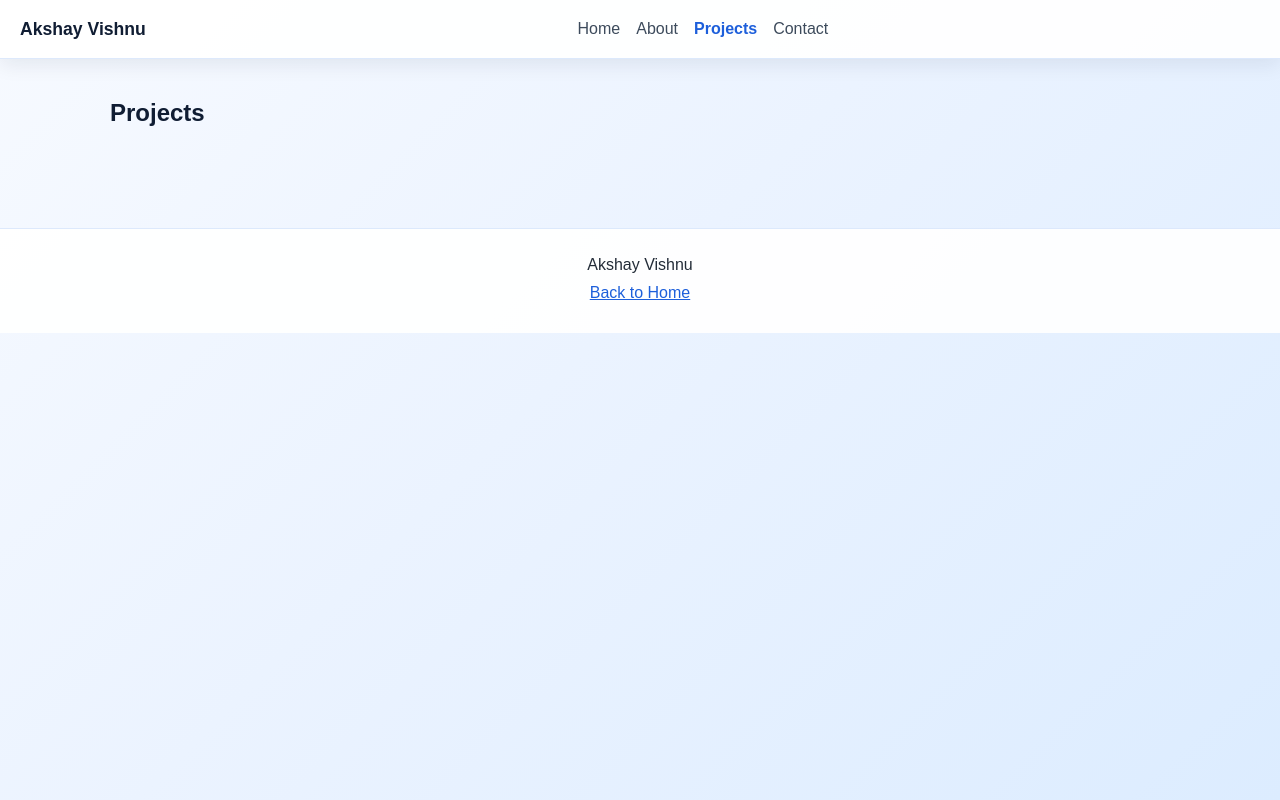
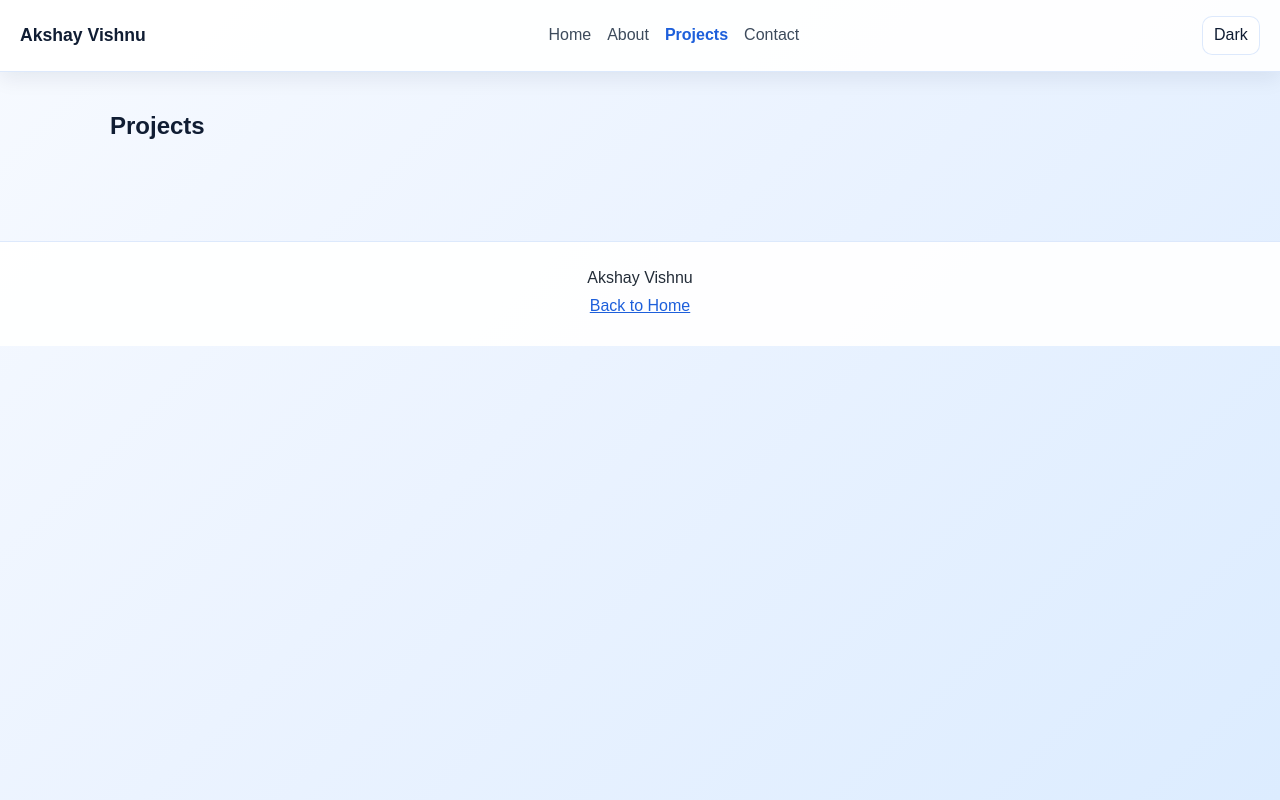
Before and after one commit to AkshayyVishnu/Personal_Portfolio, a React (Vite) app in the folder assignment-2/: page /projects in a window 1280 px wide. Built offline with nearby package versions, Linux system fonts and the light colour scheme.

Commit message:
feat(a2): lift theme state to App, persist to localStorage via useEffect

```diff
--- a/assignment-2/src/App.jsx
+++ b/assignment-2/src/App.jsx
@@ -1,4 +1,6 @@
+import { useEffect, useState } from 'react';
 import { Route, Routes } from 'react-router-dom';
+import { ThemeContext } from './context/ThemeContext';
 import Layout from './components/Layout';
 import Home from './pages/Home';
 import About from './pages/About';
@@ -6,7 +8,17 @@ import Projects from './pages/Projects';
 import Contact from './pages/Contact';
 
 function App() {
+  // read back on initial load — runs once, before the first render
+  const [theme, setTheme] = useState(() => localStorage.getItem('theme') || 'light');
+
+  // re-runs whenever theme changes: paints the document and persists the choice
+  useEffect(() => {
+    document.documentElement.setAttribute('data-theme', theme);
+    localStorage.setItem('theme', theme);
+  }, [theme]);
+
   return (
+    <ThemeContext.Provider value={{ theme, setTheme }}>
       <Routes>
         <Route element={<Layout />}>
           <Route index element={<Home />} />
@@ -16,6 +28,7 @@ function App() {
           <Route path="/contact" element={<Contact />} />
         </Route>
       </Routes>
+    </ThemeContext.Provider>
   );
 }
 
--- a/assignment-2/src/components/Navbar.jsx
+++ b/assignment-2/src/components/Navbar.jsx
@@ -1,4 +1,6 @@
+import { useContext } from 'react';
 import { NavLink } from 'react-router-dom';
+import { ThemeContext } from '../context/ThemeContext';
 
 const links = [
   { to: '/home', label: 'Home' },
@@ -8,6 +10,9 @@ const links = [
 ];
 
 function Navbar() {
+  const { theme, setTheme } = useContext(ThemeContext);
+  const next = theme === 'light' ? 'dark' : 'light';
+
   return (
     <header className="site-header">
       <p className="brand">Akshay Vishnu</p>
@@ -24,7 +29,16 @@ function Navbar() {
         </ul>
       </nav>
 
-      <div className="header-actions" />
+      <div className="header-actions">
+        <button
+          type="button"
+          className="icon-btn"
+          onClick={() => setTheme(next)}
+          aria-label={`Switch to ${next} theme`}
+        >
+          {next === 'dark' ? 'Dark' : 'Light'}
+        </button>
+      </div>
     </header>
   );
 }
--- /dev/null
+++ b/assignment-2/src/context/ThemeContext.js
@@ -0,0 +1,3 @@
+import { createContext } from 'react';
+
+export const ThemeContext = createContext(null);
```
Lines whose indentation alone changed are shown as unchanged.
